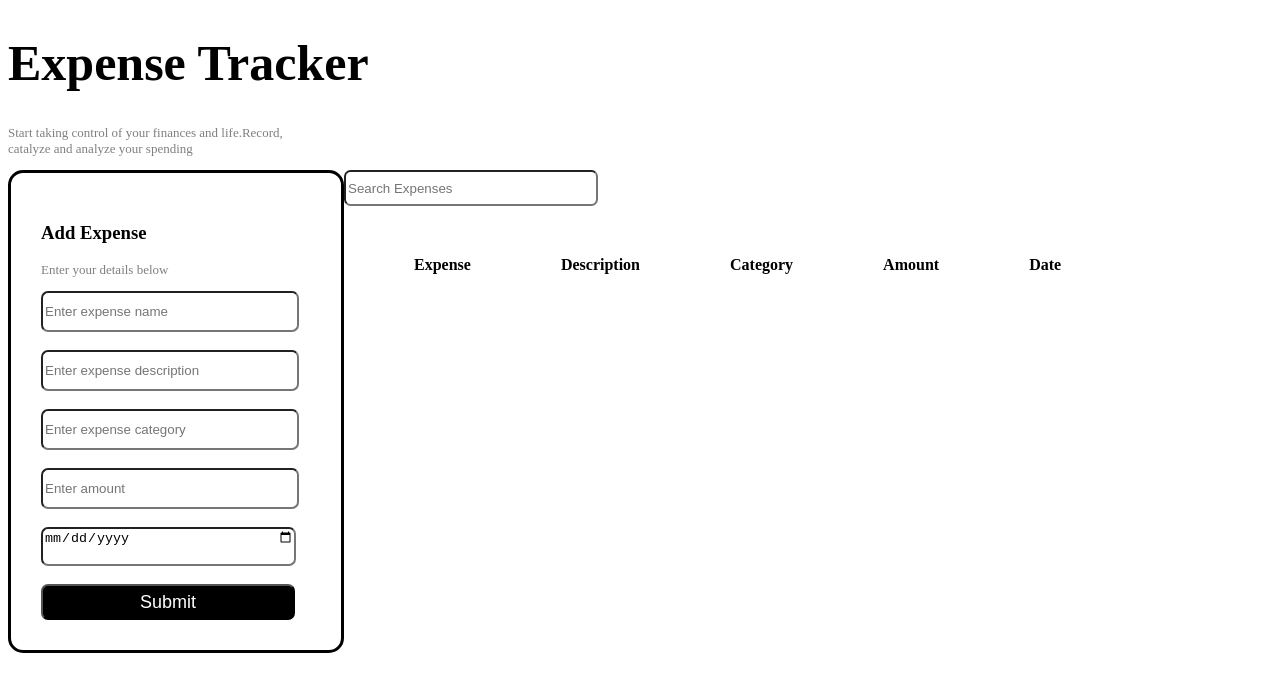
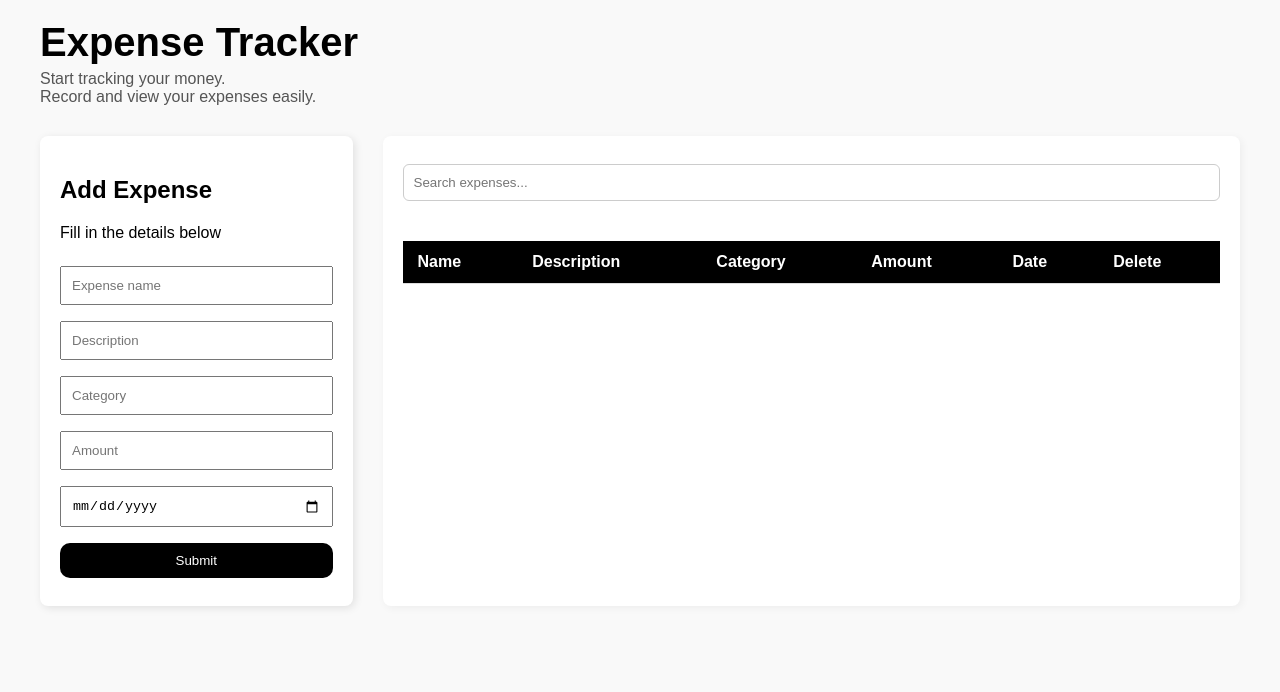
Before and after one commit to Timothywaweru1/expense-tracker, a React (Vite) app: page / in a window 1280 px wide. Shown: the top 692 px of the page. Built offline with nearby package versions, Linux system fonts and the light colour scheme.

Commit message:
finished

```diff
--- a/src/App.jsx
+++ b/src/App.jsx
@@ -1,39 +1,58 @@
-import React, { useState } from 'react'
-import ExpenseForm from './components/ExpenseForm'
-import ExpenseTable from './components/ExpenseTable'
+import React, { useState } from "react";
+import ExpenseForm from "./components/ExpenseForm";
+import ExpenseTable from "./components/ExpenseTable";
+import SearchBar from "./components/SearchBar";
+import "./index.css";
 
-const App = () => {
-  const [expenses,setExpenses] = useState([])
-  const [search,setSearch] = useState("")
+function App() {
+  const [expenses, setExpenses] = useState([]);
+  const [searchTerm, setSearchTerm] = useState("");
 
+  // Add a new expense
+  const handleAddExpense = (expense) => {
+    setExpenses((prevExpenses) => [...prevExpenses, expense]);
+  };
 
-  function manageExpenses (expense) {
-    setExpenses(expenses.concat(expense))
-  }
+  // Delete an expense by ID
+  const handleDeleteExpense = (id) => {
+    setExpenses((prevExpenses) =>
+      prevExpenses.filter((expense) => expense.id !== id)
+    );
+  };
 
-  const deleteItem = (id) => {
-    let newExpenses = expenses.filter((expense) => {
-      return expense.id !== id
-    })
-    setExpenses(newExpenses)
-  }
-
-
-  let chosenItems = expenses.filter((expense) => {
-    return expense.name.includes(search.toLowerCase())
-  })
+  // Filter expenses by search term
+  const filteredExpenses = expenses.filter((expense) =>
+    expense.name.toLowerCase().includes(searchTerm.toLowerCase())
+  );
 
   return (
-    <div className='details'>
-      <h1>Expense Tracker</h1>
-      <p>Start taking control of your finances and life.Record,<br />
-        catalyze and analyze your spending </p>
-      <div className='right'>
-         <ExpenseForm onAddExpense = {manageExpenses}/>
-         <ExpenseTable expenses = {chosenItems} onDelete = {deleteItem} search = {search} onSearch = {setSearch}/>
+    <div className="container">
+      {/* Header */}
+      <header className="header">
+        <h1>Expense Tracker</h1>
+        <p>
+          Start tracking your money. <br />
+          Record and view your expenses easily.
+        </p>
+      </header>
+
+      {/* Main Layout */}
+      <div className="main-layout">
+        {/* Left Panel: Add Expense */}
+        <div className="left-panel">
+          <h2>Add Expense</h2>
+          <p>Fill in the details below</p>
+          <ExpenseForm onAddExpense={handleAddExpense} />
+        </div>
+
+        {/* Right Panel: Search & Table */}
+        <div className="right-panel">
+          <SearchBar searchTerm={searchTerm} onSearch={setSearchTerm} />
+          <ExpenseTable expenses={filteredExpenses} onDelete={handleDeleteExpense} />
+        </div>
       </div>
     </div>
-  )
+  );
 }
 
-export default App
+export default App;
--- a/src/components/ExpenseForm.jsx
+++ b/src/components/ExpenseForm.jsx
@@ -1,59 +1,87 @@
-import React, { useState } from 'react'
+import React, { useState } from "react";
 
-const ExpenseForm = () => {
-    const [expenseName,setExpenseName] = useState("")
-    const [description,setDescription] = useState("")
-    const [category,setCategory] = useState("")
-    const [amount,setAmount] = useState("")
-    const [date,setDate] = useState("")
+function ExpenseForm({ onAddExpense }) {
+  const [formData, setFormData] = useState({
+    name: "",
+    description: "",
+    category: "",
+    amount: "",
+    date: "",
+  });
+
+  const handleChange = (e) => {
+    const { name, value } = e.target;
+    setFormData((prevData) => ({
+      ...prevData,
+      [name]: value,
+    }));
+  };
+
+  const handleSubmit = (e) => {
+    e.preventDefault();
+
+    const newExpense = {
+      id: Date.now(),
+      ...formData,
+      amount: parseFloat(formData.amount),
+    };
+
+    onAddExpense(newExpense);
+
+    // Reset the form
+    setFormData({
+      name: "",
+      description: "",
+      category: "",
+      amount: "",
+      date: "",
+    });
+  };
 
   return (
-    <div className='form'>
-        <h3>Add Expense</h3>
-        <p>Enter your details below</p>
-        <form onSubmit={(props,e) => {
-            e.preventDefault()
-            const newExpense = {
-                id: Date.now(),
-                expensename:expenseName,
-                description:description,
-                category:category,
-                amount:parseFloat(amount),
-                date:date
-            }
-            props.onAddNewExpense(newExpense)
-            setAmount("")
-            setDescription("")
-            setDate("")
-            setCategory("")
-            setExpenseName("")
-
-        }}>
-            <input type='text' placeholder='Enter expense name' value={expenseName} required onChange={(e) => {
-                setExpenseName(e.target.value)
-            }} />
-            <br />
-            <input type='text' placeholder='Enter expense description' value={description}required onChange={(e) => {
-                setDescription(e.target.value)
-            }}/>
-            <br />
-            <input type='text' placeholder='Enter expense category'value={category}required onChange={(e) => {
-                setCategory(e.target.value)
-            }}/>
-            <br />
-            <input type='text' placeholder='Enter amount' value={amount}required onChange={(e) => {
-                setAmount(e.target.value)
-            }}/>
-            <br />
-            <input type='date' placeholder='' value={date}required onChange={(e) => {
-                setDate(e.target.value)
-            }}/>
-            <br />
-            <button>Submit</button>
-        </form>
-
-    </div>
-  )
+    <form className="form" onSubmit={handleSubmit}>
+      <input
+        type="text"
+        name="name"
+        placeholder="Expense name"
+        value={formData.name}
+        onChange={handleChange}
+        required
+      />
+      <input
+        type="text"
+        name="description"
+        placeholder="Description"
+        value={formData.description}
+        onChange={handleChange}
+        required
+      />
+      <input
+        type="text"
+        name="category"
+        placeholder="Category"
+        value={formData.category}
+        onChange={handleChange}
+        required
+      />
+      <input
+        type="number"
+        name="amount"
+        placeholder="Amount"
+        value={formData.amount}
+        onChange={handleChange}
+        required
+      />
+      <input
+        type="date"
+        name="date"
+        value={formData.date}
+        onChange={handleChange}
+        required
+      />
+      <button type="submit">Submit</button>
+    </form>
+  );
 }
 
-export default ExpenseForm
+export default ExpenseForm;
--- a/src/components/ExpenseTable.jsx
+++ b/src/components/ExpenseTable.jsx
@@ -1,53 +1,39 @@
-import React, { useState } from 'react'
-import SearchBar from './SearchBar'
+import React from "react";
 
-const ExpenseTable = (props) => {
-
-
-
+function ExpenseTable({ expenses, onDelete }) {
   return (
-
-    <div className='juicy-part'>
-        <div className=''>
-           <SearchBar />
-        </div>
-        <div className='info'>
-        <table>
-            <thead className='head'>
-                <tr className='row'>
-                    <th>Expense</th>
+    <table className="expense-table">
+      <thead>
+        <tr>
+          <th>Name</th>
           <th>Description</th>
           <th>Category</th>
           <th>Amount</th>
           <th>Date</th>
+          <th>Delete</th>
         </tr>
       </thead>
       <tbody>
-                {
-                    props.expenses.map((expense) => {
-                        return (
+        {expenses.map((expense) => (
           <tr key={expense.id}>
             <td>{expense.name}</td>
             <td>{expense.description}</td>
             <td>{expense.category}</td>
-                            <td>{expense.amount}</td>
-                            <td>{expense.date}</td>
+            <td>${expense.amount.toFixed(2)}</td>
+            <td>{new Date(expense.date).toLocaleDateString()}</td>
             <td>
-                                <button className='delete-btn' onClick={() => {
-                                    props.onDelete(expense.id)
-                                }}>Delete</button>
+              <button
+                className="delete-button"
+                onClick={() => onDelete(expense.id)}
+              >
+                Delete
+              </button>
             </td>
           </tr>
-                        )
-                    })
+        ))}
+      </tbody>
+    </table>
+  );
 }
 
-            </tbody>
-        </table>
-
-        </div>
-    </div>
-  )
-}
-
-export default ExpenseTable
+export default ExpenseTable;
--- a/src/components/SearchBar.jsx
+++ b/src/components/SearchBar.jsx
@@ -1,13 +1,16 @@
-import React from 'react'
+import React from "react";
 
-const SearchBar = (props) => {
+function SearchBar({ searchTerm, onSearch }) {
   return (
-    <div className='search-bar'>
-      <input type='search' placeholder='Search Expenses' className='search' value={props.search} onChange={(e) => {
-        props.onSearch(e.target.value)
-      }}/>
-    </div>
-  )
+    <input
+      type="text"
+      className="search-input"
+      placeholder="Search expenses..."
+      aria-label="Search expenses"
+      value={searchTerm}
+      onChange={(e) => onSearch(e.target.value)}
+    />
+  );
 }
 
-export default SearchBar
+export default SearchBar;
--- a/src/index.css
+++ b/src/index.css
@@ -1,59 +1,122 @@
-button {
-  width: 254px;
-  height: 36px;
-  background: #000;
+body {
+  font-family: Arial, sans-serif;
+  background-color: #f9f9f9;
+  margin: 0;
+  padding: 20px;
+}
+
+.header {
+  max-width: 1200px;
+  margin: 0 auto 30px auto;
+  padding: 0 20px;
+}
+
+.header h1 {
+  font-size: 2.5rem;
+  font-weight: bold;
+  margin: 0;
+}
+
+.header p {
+  font-size: 1rem;
+  color: #555;
+  margin-top: 5px;
+}
+
+.main-layout {
+  display: flex;
+  gap: 30px;
+  max-width: 1200px;
+  margin: 0 auto;
+  padding: 0 20px;
+}
+
+.left-panel {
+  flex: 1;
+  background-color: #fff;
+  padding: 20px;
+  border-radius: 8px;
+  box-shadow: 2px 2px 8px rgba(0, 0, 0, 0.1);
+}
+
+.right-panel {
+  flex: 3;
+  background-color: #fff;
+  padding: 20px;
+  border-radius: 8px;
+  box-shadow: 2px 2px 8px rgba(0, 0, 0, 0.05);
+}
+
+.form input,
+.form button,
+.search-input {
+  width: 100%;
+  padding: 10px;
+  margin: 8px 0;
+  box-sizing: border-box;
+}
+
+.form button {
+  background-color: black;
   color: white;
-  border-radius: 7px;
-  font-size: large;
+  border: none;
+  cursor: pointer;
+  border-radius: 10px;
+  transition: background-color 0.3s ease;
+}
 
+.form button:hover {
+  background-color: #333;
 }
-form input {
-  display: flex;
-  flex-direction: column;
-  width: 250px;
-  height: 35px;
-  border-radius: 7px;
+
+.expense-table {
+  width: 100%;
+  border-collapse: collapse;
+  margin-top: 20px;
+  font-size: 1rem;
 }
-.details p {
-  font-size: small;
-  opacity: 0.5;
+
+.expense-table th,
+.expense-table td {
+  text-align: left;
+  padding: 12px 15px;
+  border-bottom: 1px solid #ddd;
 }
-.form {
-  border: 3px solid;
-  width: 270px;
-  padding: 30px 30px;
-  border-radius: 15px;
-}
-.form p {
-  opacity: 0.5;
-}
-.search {
-  width: 254px;
-  height: 36px;
-  border-radius: 6.5px;
-}
-.right {
-  display: flex;
-  justify-content: start;
-}
-.details h1 {
-  font-size: 50px;
-  font-weight: 900;
-}
-th{
-  padding: 0px 20px;
 
-}
-table {
-  border-collapse: separate;
-  border-spacing: 50px;
+.expense-table th {
+  background-color: black;
+  color: white;
+  font-weight: 600;
 
 }
 
-.detals h1{
-  font-size: 100px;
-  font-weight: bolder;
+.expense-table tr:nth-child(even) {
+  background-color: #f9f9f9;
 }
-.delete-btn {
-  width: 100px;
+
+.expense-table tr:hover {
+  background-color: #f1f1f1;
 }
+
+
+.search-input {
+  margin-bottom: 20px;
+  padding: 10px;
+  border: 1px solid #ccc;
+  border-radius: 6px;
+}
+
+
+.delete-button {
+  background-color: rgb(0, 255, 128);
+  border-radius: 10px;
+  border: none;
+  padding: 6px 12px;
+  font-size: 0.9rem;
+  cursor: pointer;
+  transition: background-color 0.3s ease;
+}
+
+.delete-button:hover {
+  background-color: rgb(0, 200, 100);
+}
```
Lines whose indentation alone changed are shown as unchanged.
